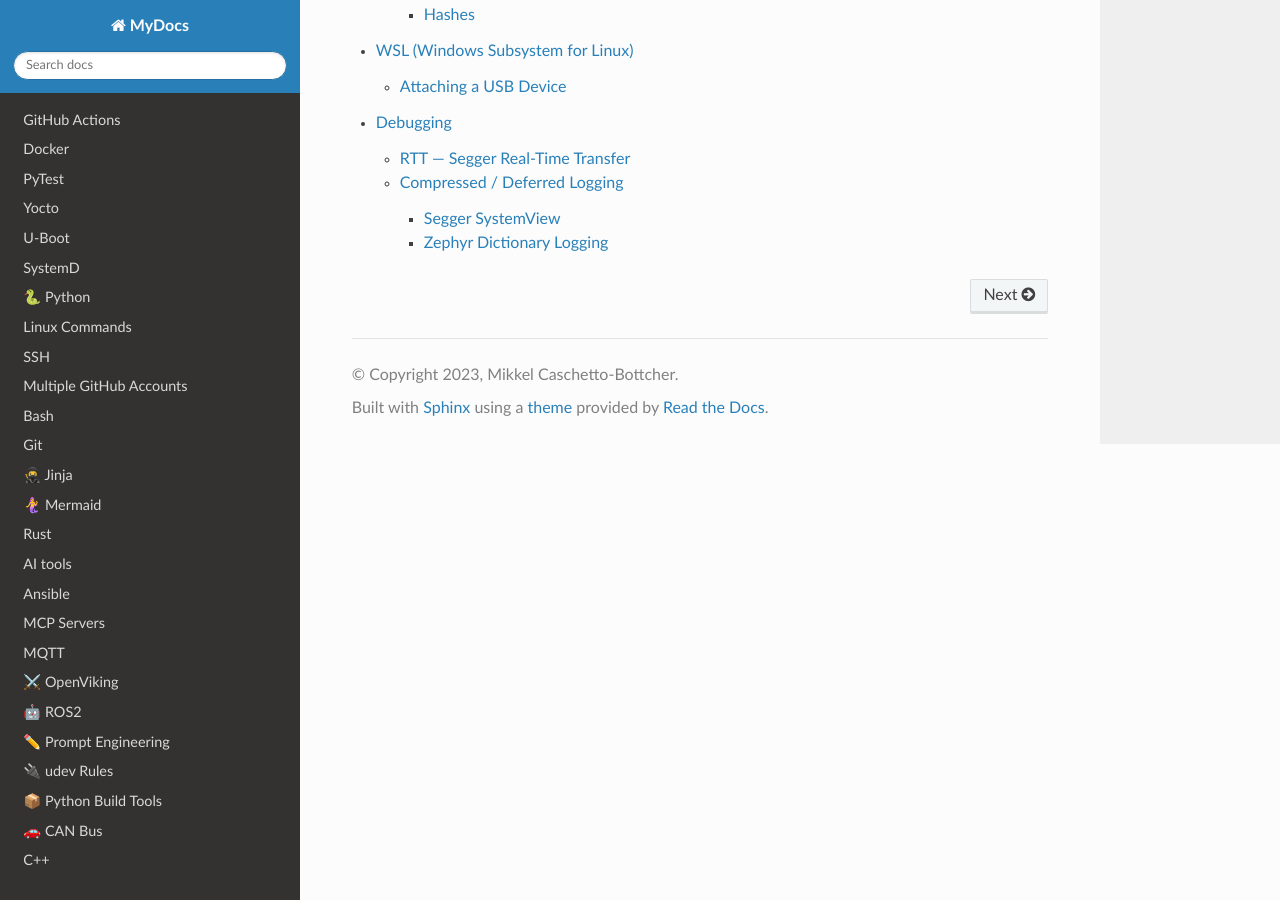
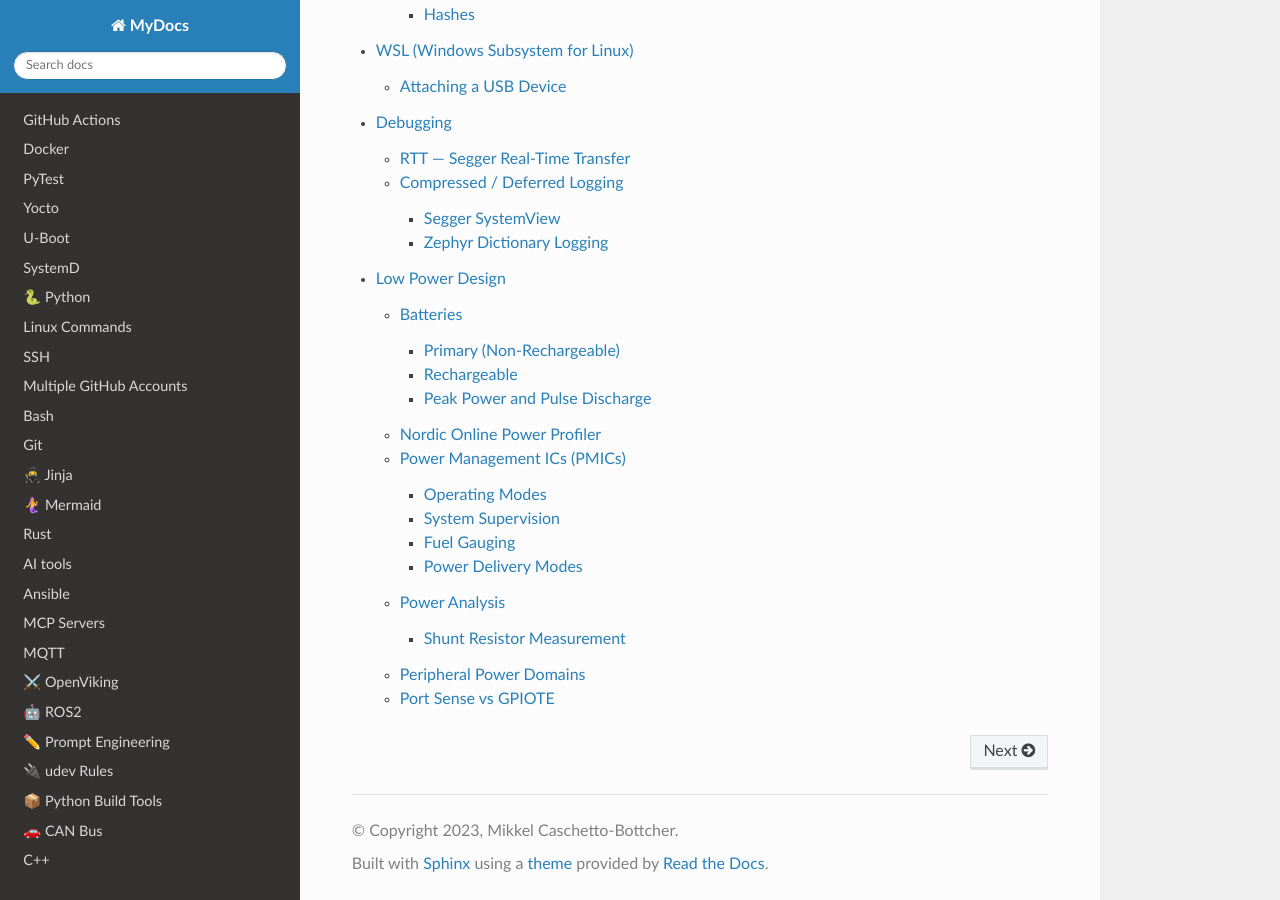
Before and after one commit to mcbottcher/my_docs, a Sphinx documentation site: the page built from docs/source/index.rst, in a window 1280 px wide and 900 px high, scrolled down 20170 px. Built offline with Sphinx 7.4.7 and the Read the Docs theme 3.1.0, drawn with Linux system fonts in a browser that asks for light colours; some of the changed lines change nothing that is shown.

Commit message:
feat: add low power design page

```diff
--- a/docs/source/index.rst
+++ b/docs/source/index.rst
@@ -53,3 +53,4 @@
    cybersecurity
    wsl
    debugging
+   low_power_design
--- /dev/null
+++ b/docs/source/low_power_design.rst
@@ -0,0 +1,204 @@
+Low Power Design
+================
+
+Low power design is critical for battery-operated embedded systems. The goal is to extend battery life by
+minimising average current consumption — choosing the right battery, using efficient power management
+hardware, and keeping the MCU and peripherals in their lowest-power states as much as possible.
+
+----
+
+Batteries
+---------
+
+Primary (Non-Rechargeable)
+~~~~~~~~~~~~~~~~~~~~~~~~~~
+
++------------------+-------------------+--------------------+-------------------------------+
+| Battery Type     | Voltage Range     | Typical Capacity   | Notes                         |
++==================+===================+====================+===============================+
+| CR2032           | 3.0 V – 2.0 V     | 220–240 mAh        | Most common coin cell         |
++------------------+-------------------+--------------------+-------------------------------+
+| CR2025           | 3.0 V – 2.0 V     | 160–170 mAh        | Thinner than CR2032           |
++------------------+-------------------+--------------------+-------------------------------+
+| CR2016           | 3.0 V – 2.0 V     | 90–100 mAh         | Thinnest coin cell            |
++------------------+-------------------+--------------------+-------------------------------+
+| CR2450           | 3.0 V – 2.0 V     | 600–620 mAh        | High capacity coin cell       |
++------------------+-------------------+--------------------+-------------------------------+
+| CR123A           | 3.0 V – 2.0 V     | 1,400–1,600 mAh    | Cylindrical lithium           |
++------------------+-------------------+--------------------+-------------------------------+
+| AA Alkaline      | 1.5 V – 0.9 V     | 1,500–3,000 mAh    | Standard cylindrical          |
++------------------+-------------------+--------------------+-------------------------------+
+| AAA Alkaline     | 1.5 V – 0.9 V     | 1,000–1,200 mAh    | Smaller cylindrical           |
++------------------+-------------------+--------------------+-------------------------------+
+| SR44 (357/303)   | 1.55 V – 1.2 V    | 150–200 mAh        | Silver oxide button cell      |
++------------------+-------------------+--------------------+-------------------------------+
+| SR41 (384/392)   | 1.55 V – 1.2 V    | 38–45 mAh          | Small silver oxide            |
++------------------+-------------------+--------------------+-------------------------------+
+| SR626SW (377)    | 1.55 V – 1.2 V    | 28–32 mAh          | Compact silver oxide          |
++------------------+-------------------+--------------------+-------------------------------+
+
+Rechargeable
+~~~~~~~~~~~~
+
++------------------+------------------+--------------------+-------------------------------------------+
+| Battery Type     | Nominal Voltage  | Typical Capacity   | Notes                                     |
++==================+==================+====================+===========================================+
+| Li-ion 18650     | 3.7 V            | 2,200–3,500 mAh    | Common cylindrical cell                   |
++------------------+------------------+--------------------+-------------------------------------------+
+| Li-ion 14500     | 3.7 V            | 600–800 mAh        | AA-sized Li-ion                           |
++------------------+------------------+--------------------+-------------------------------------------+
+| Li-Po (small)    | 3.7 V            | 50–500 mAh         | Earbuds, small wearables                  |
++------------------+------------------+--------------------+-------------------------------------------+
+| Li-Po (medium)   | 3.7 V            | 500–2,000 mAh      | Fitness bands, devices with small display |
++------------------+------------------+--------------------+-------------------------------------------+
+| Li-Po (large)    | 3.7 V            | 2,000–5,000 mAh    | Devices with large display                |
++------------------+------------------+--------------------+-------------------------------------------+
+| AA NiMH          | 1.2 V            | 1,900–2,850 mAh    | Rechargeable AA                           |
++------------------+------------------+--------------------+-------------------------------------------+
+| AAA NiMH         | 1.2 V            | 800–1,000 mAh      | Rechargeable AAA                          |
++------------------+------------------+--------------------+-------------------------------------------+
+
+Peak Power and Pulse Discharge
+~~~~~~~~~~~~~~~~~~~~~~~~~~~~~~~
+
+If the system draws close to a battery's maximum output capability for a sustained period, it can
+degrade the battery and reduce its effective capacity. Short high-current pulses are generally less
+harmful since decoupling capacitors absorb the initial energy demand before the battery responds.
+
+Under **pulse discharge** conditions the battery can become stressed, reducing effective capacity below
+the rated figure. This is particularly relevant for wireless devices that transmit in short bursts.
+
+----
+
+Nordic Online Power Profiler
+-----------------------------
+
+Nordic Semiconductor offers the **Online Power Profiler (OPP)** on DevZone — a web tool that estimates
+average current consumption for Nordic chips including the nRF52, nRF53, nRF54L, and nRF91 series across
+various wireless protocols.
+
+This is useful for back-of-envelope estimates before measuring real hardware, and for exploring the trade-off
+between radio duty cycle, transmit power, and battery life.
+
+----
+
+Power Management ICs (PMICs)
+-----------------------------
+
+A PMIC manages power delivery, battery charging, and system supervision. It typically exposes several
+operating modes with different trade-offs between power consumption and functionality.
+
+Operating Modes
+~~~~~~~~~~~~~~~
+
+**Ship mode** — cuts all power rails when the product is being shipped or stored with a battery installed.
+This preserves the battery so it arrives near 100% charge. Wake-up sources are configurable — typically
+a button press or charger insertion event.
+
+**Hibernate** — a deeper sleep state that can be woken by a timer or external event, retaining some
+state while consuming less power than normal operation.
+
+System Supervision
+~~~~~~~~~~~~~~~~~~
+
+PMICs can act as a system watchdog, resetting the MCU if firmware hangs or fails to check in within
+a defined window. **Boot monitoring** detects hangs during startup — if the firmware does not signal
+a successful boot within a timeout, the PMIC can force a reset or enter a safe state.
+
+Fuel Gauging
+~~~~~~~~~~~~~
+
+Nordic PMICs include **fuel gauging** — an estimate of remaining battery capacity more accurate than
+a simple voltage measurement or coulomb counting alone. Fuel gauging uses a model of the battery's
+characteristics (internal resistance, temperature behaviour, discharge curves).
+
+A custom battery model can be generated using the **nPM PowerUP** app when using a non-standard cell.
+
+Power Delivery Modes
+~~~~~~~~~~~~~~~~~~~~~
+
+PMICs can switch between different output modes depending on the load:
+
+- **PWM (fixed switching frequency)** — useful when transmitting over a radio, because the switching
+  noise is at a known, predictable frequency that can be accounted for in the RF design.
+- **LDO (linear regulator)** — lower noise output, suited to powering sensitive analogue sensors or
+  ADC front-ends where switching noise would corrupt measurements.
+
+----
+
+Power Analysis
+--------------
+
+When measuring or analysing current consumption, several effects can distort the picture:
+
+**Capacitors on the board** — decoupling caps release stored charge during load transients, hiding
+instantaneous current spikes from the measurement instrument.
+
+**Internal regulators on the SoC** — the MCU's on-chip regulator adds its own quiescent current
+and transient behaviour.
+
+**Power-on transitions** — inrush current during boot can be substantially higher than steady-state;
+ensure your measurement window covers the full sequence.
+
+**Floating GPIOs** — undriven GPIO pins can float to an indeterminate voltage, causing the input
+buffer to oscillate and draw unexpected current. This is difficult to debug as it appears as
+apparently random or inconsistent current draw. Always drive GPIOs to a defined level or configure
+them as inputs with a pull resistor.
+
+Shunt Resistor Measurement
+~~~~~~~~~~~~~~~~~~~~~~~~~~~
+
+Some measurement equipment automatically switches shunt resistors to extend dynamic range. This
+switching can cause a brief voltage spike on the output that is visible in the measurement trace.
+Higher quality instruments compensate for this automatically; lower quality instruments may not.
+Be aware of this artefact when interpreting current traces that show isolated spikes at range
+transition points.
+
+----
+
+Peripheral Power Domains
+-------------------------
+
+To achieve low power, peripherals on the SoC are typically grouped into **power domains**. Each
+domain can be powered down independently when not needed, trading off power consumption against
+performance and latency.
+
+- **Low-power domain** — slower but draws less current; suitable for peripherals that are only
+  needed occasionally or can tolerate latency.
+- **High-speed domain** — faster response and higher bandwidth, but requires the domain to remain
+  active and draws more current.
+
+Keeping a peripheral's power domain enabled only while needed is a key technique for reducing
+average current.
+
+----
+
+Port Sense vs GPIOTE
+---------------------
+
+Nordic devices provide two mechanisms for GPIO-triggered events, with different power implications.
+
+**Port Sense**
+
+Port Sense is designed for wake-up events — button presses, sensor interrupt lines, and other
+signals where timing accuracy is relaxed. The key advantage is that the peripheral power domain
+for the GPIO subsystem can be disabled while Port Sense remains active, keeping current draw
+very low.
+
+Typical use cases: wake from sleep on button press, wake on sensor IRQ.
+
+**GPIOTE (GPIO Tasks and Events)**
+
+GPIOTE provides high-accuracy edge detection and integrates with the PPI/DPPI event system,
+allowing GPIO edges to trigger other peripherals without CPU involvement. The trade-off is that
+the GPIOTE peripheral (and its associated power domain) must remain active.
+
+Typical use cases: precise signal timing, triggering peripherals on GPIO edges.
+
++-------------+-------------------------------+----------------------------+
+| Mechanism   | Power cost                    | Use case                   |
++=============+===============================+============================+
+| Port Sense  | Low — domain can be disabled  | Wake-up, relaxed timing    |
++-------------+-------------------------------+----------------------------+
+| GPIOTE      | Higher — domain must be on    | Edge detection, PPI/DPPI   |
++-------------+-------------------------------+----------------------------+
```
